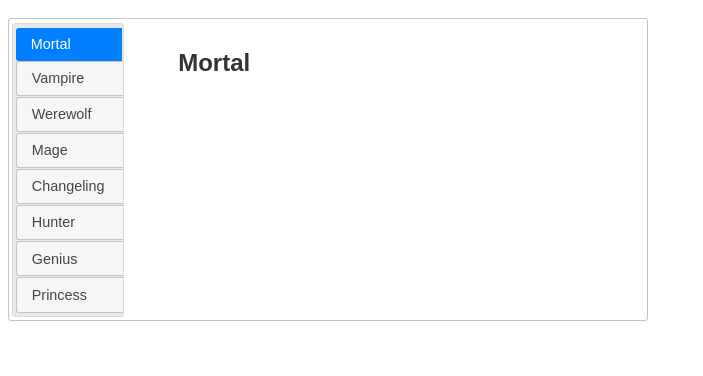
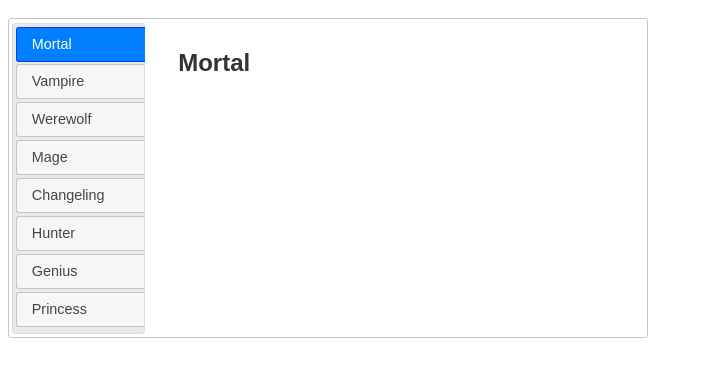
Before and after one commit to perappu/nwodnpcgen, a plain HTML site: page index.html in a window 1280 px wide. Shown: the part 48-424 px from the top of the page, without its empty margins (0-703 px from the left). Drawn offline with nearby package versions, Linux system fonts and the light colour scheme.

Commit message:
Adjust list styling

```diff
--- a/index.html
+++ b/index.html
@@ -32,11 +32,14 @@
 
         .ui-dialog { font-size: .9em; }
         #kithDescription { display: none; }
+
+
+
         .ui-tabs-vertical { width: 100%;}
-        .ui-tabs-vertical .ui-tabs-nav { padding: .2em .1em .2em .2em; float: left; min-width: 15%; max-width: 25%; }
-        .ui-tabs-vertical .ui-tabs-nav li { font-size: .9em; clear: left; width: 100%; border-bottom-width: 1px; border-right-width: 0; }
+        .ui-tabs-vertical .ui-tabs-nav { padding: .2em .1em .2em .2em; float: left; min-width: 20%; max-width: 25%; }
+        .ui-tabs-vertical .ui-tabs-nav li { font-size: .9em; clear: left; width: 100%; border-bottom-width: 1px !important; border-right-width: 0 !important; margin: 0 -1px .2em 0;  }
         .ui-tabs-vertical .ui-tabs-nav li a { display: block; }
-        .ui-tabs-vertical .ui-tabs-nav li.ui-tabs-active { padding: 0; border: 0px;}
+        .ui-tabs-vertical .ui-tabs-nav li.ui-tabs-active { margin-bottom: 2px; padding-bottom: 0; padding-right: .1em; border-right-width: 1px; }
         .ui-tabs-vertical .ui-tabs-panel { margin-left: 25%; padding: .5em; padding-top: 1%;}
 
         /* General Settings Styles */
```
